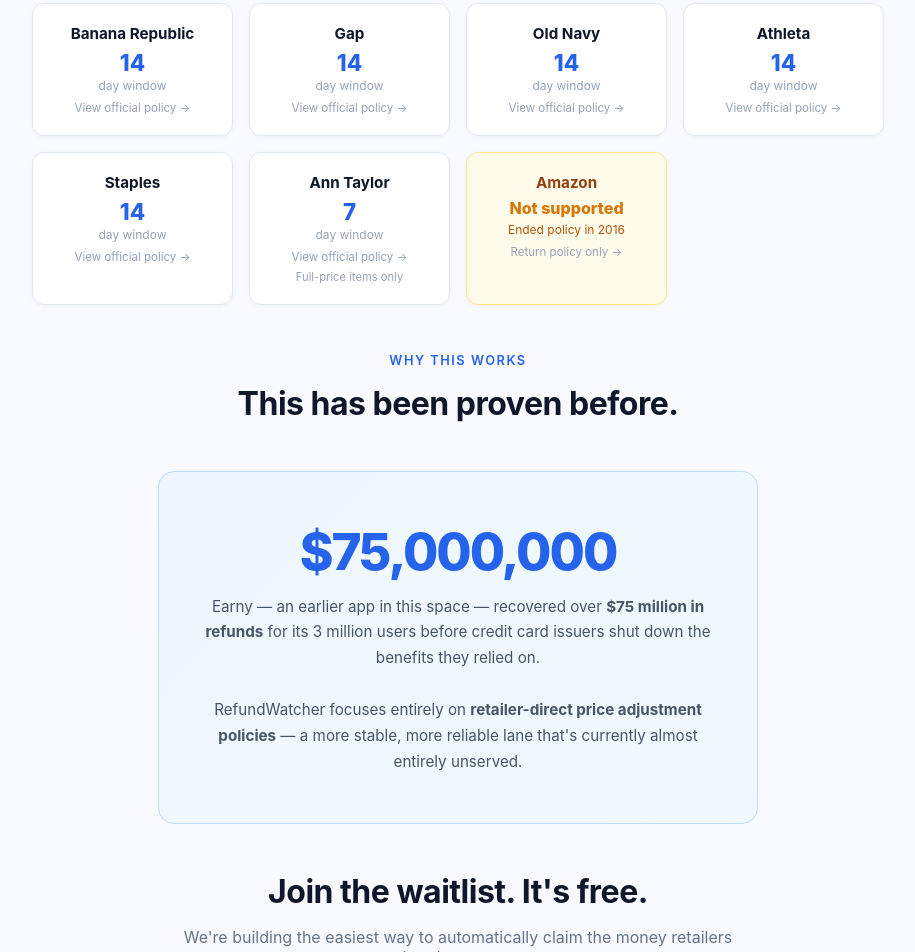
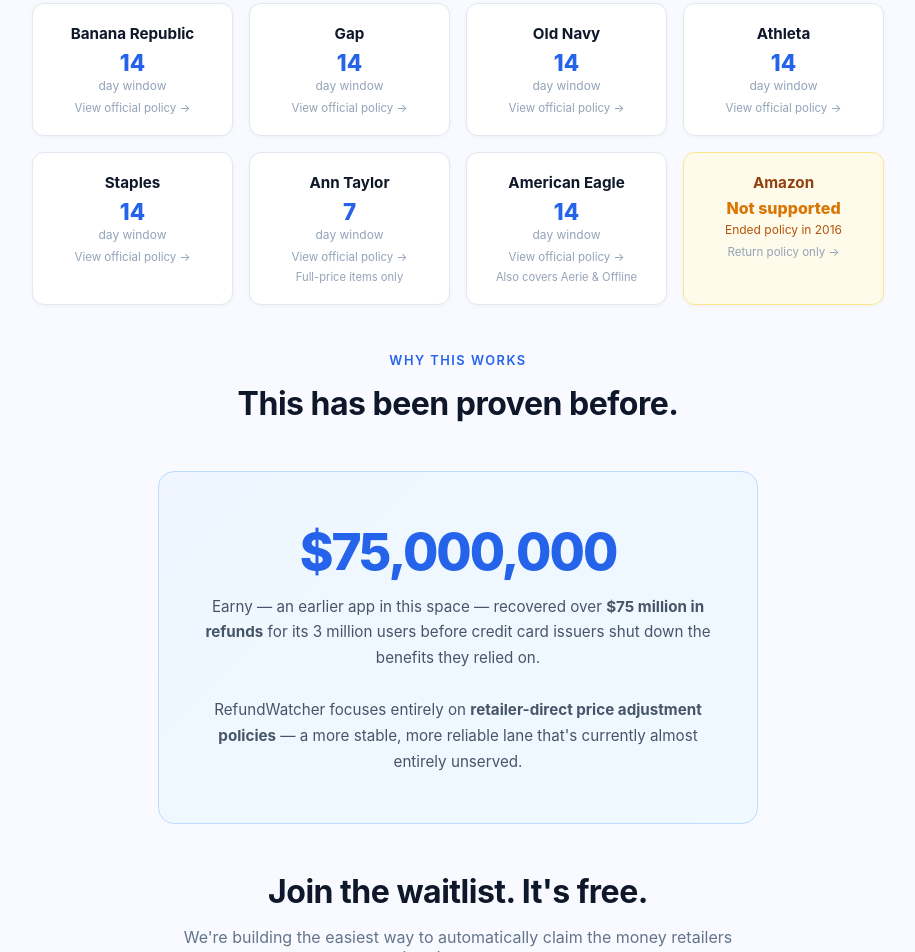
Before and after one commit to jasonmorrow123/refundwatcher, a website: page public/index.html in a window 1280 px wide. Shown: the part 1851-2803 px from the top of the page, without its empty margins (182-1097 px from the left). Drawn offline with Linux system fonts and the light colour scheme.

Commit message:
Add American Eagle: 14-day price adjustment, covers Aerie & Offline

```diff
--- a/public/index.html
+++ b/public/index.html
@@ -412,6 +412,13 @@
       <a class="policy-link" href="https://www.anntaylor.com/customer-service" target="_blank">View official policy →</a>
       <div class="label" style="margin-top:6px;font-size:0.7rem;color:#94a3b8;">Full-price items only</div>
     </div>
+    <div class="retailer-card">
+      <div class="name">American Eagle</div>
+      <div class="window">14</div>
+      <div class="label">day window</div>
+      <a class="policy-link" href="https://www.ae.com/us/en/content/help/price-adjustment-policy" target="_blank">View official policy →</a>
+      <div class="label" style="margin-top:6px;font-size:0.7rem;color:#94a3b8;">Also covers Aerie & Offline</div>
+    </div>
     <div class="retailer-card" style="border-color:#fde68a;background:#fffbeb;">
       <div class="name" style="color:#92400e;">Amazon</div>
       <div class="window" style="font-size:1rem;color:#d97706;margin-top:4px;">Not supported</div>
```
